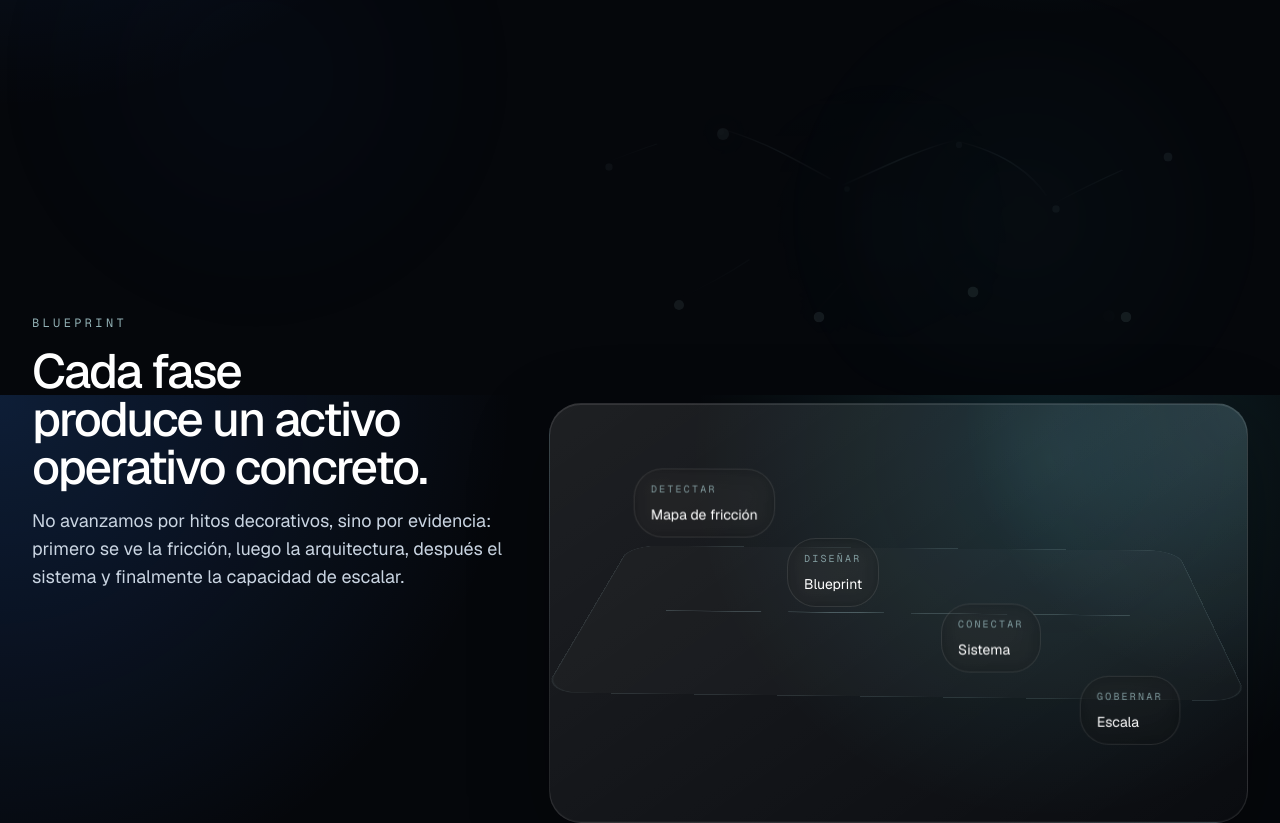
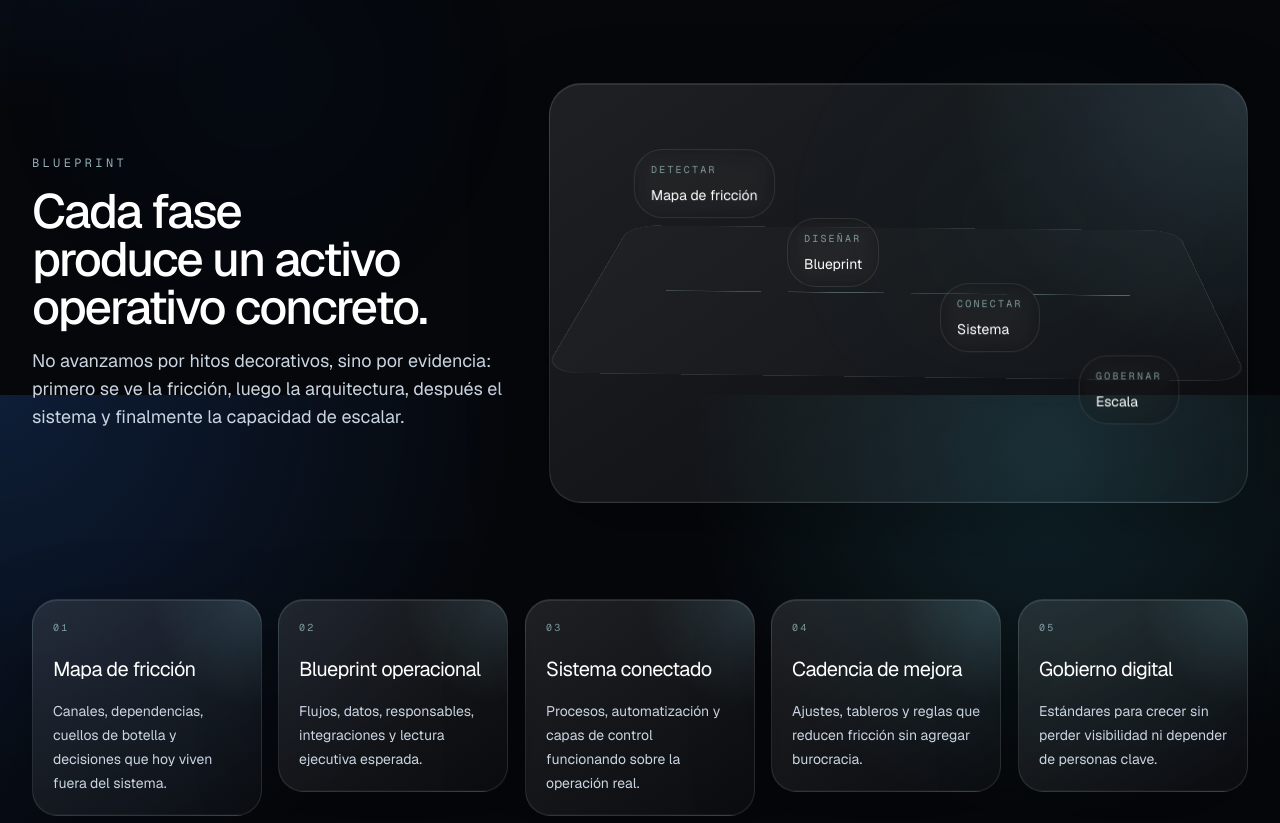
Before and after one commit to antoniobravocabanillas/vrilla.latam, a Next.js app: page /metodo in a window 1280 px wide. Shown: the part 405-1228 px from the top of the page. Built offline with nearby package versions, Linux system fonts and the light colour scheme.

Commit message:
Refine premium motion and visual cleanup

```diff
--- a/src/app/casos/page.tsx
+++ b/src/app/casos/page.tsx
@@ -1,8 +1,7 @@
 import { InteriorPage } from "@/components/interior-page";
 import { CaseEvidenceMatrix } from "@/components/interactive-systems";
-import { OperationalMesh } from "@/components/operational-mesh";
 import { CaseOperationsMap } from "@/components/platform-visuals";
-import { SectionHeading } from "@/components/ui-primitives";
+import { Reveal, SectionHeading } from "@/components/ui-primitives";
 
 export default function CasosPage() {
   return (
@@ -17,10 +16,9 @@ export default function CasosPage() {
           title="De capacidades técnicas dispersas a una operación interpretable."
           copy="La prueba no está en una interfaz bonita. Está en conectar campo, QA/QC, oficina, BI y dirección bajo una misma lógica operacional."
         />
-        <div className="relative">
-          <OperationalMesh variant="compact" className="absolute inset-0 opacity-35" />
+        <Reveal delay={0.08}>
           <CaseOperationsMap />
-        </div>
+        </Reveal>
       </section>
 
       <section className="container-shell grid gap-4 pb-24 lg:grid-cols-4">
@@ -29,11 +27,13 @@ export default function CasosPage() {
           ["QA/QC", "entregables auditables"],
           ["360°", "servicios + equipos + soporte"],
           ["Nacional", "cobertura operativa"],
-        ].map(([value, label]) => (
-          <article key={label} className="rounded-[1.6rem] border border-white/10 p-5 surface-panel">
+        ].map(([value, label], index) => (
+          <Reveal key={label} delay={index * 0.04}>
+            <article className="rounded-[1.6rem] border border-white/10 p-5 surface-panel">
               <p className="text-2xl tracking-[-0.03em]">{value}</p>
               <p className="mt-3 text-sm text-slate-400">{label}</p>
             </article>
+          </Reveal>
         ))}
       </section>
 
@@ -52,18 +52,22 @@ export default function CasosPage() {
               ["Operación", "Servicios técnicos, equipos, soporte y calibración coordinados en una sola arquitectura."],
               ["Trazabilidad", "Entregables, precisión y QA/QC convertidos en señales verificables."],
               ["Dirección", "Capacidad de leer avance, riesgo y cumplimiento sin perseguir información."],
-            ].map(([title, body]) => (
-              <article key={title} className="rounded-[1.5rem] border border-white/10 bg-black/20 p-5">
+            ].map(([title, body], index) => (
+              <Reveal key={title} delay={index * 0.04}>
+                <article className="rounded-[1.5rem] border border-white/10 bg-black/20 p-5">
                   <h2 className="text-xl tracking-[-0.03em]">{title}</h2>
                   <p className="mt-4 leading-7 text-slate-300">{body}</p>
                 </article>
+              </Reveal>
             ))}
           </div>
           <div className="mt-4 grid gap-4 md:grid-cols-3">
-            {["42 km controlados", "128 ha georreferenciadas", "0.8 mm de tolerancia"].map((item) => (
-              <div key={item} className="rounded-[1.5rem] border border-white/10 bg-black/20 p-5 text-slate-200">
+            {["42 km controlados", "128 ha georreferenciadas", "0.8 mm de tolerancia"].map((item, index) => (
+              <Reveal key={item} delay={index * 0.04}>
+                <div className="rounded-[1.5rem] border border-white/10 bg-black/20 p-5 text-slate-200">
                   {item}
                 </div>
+              </Reveal>
             ))}
           </div>
         </div>
--- a/src/app/globals.css
+++ b/src/app/globals.css
@@ -122,6 +122,27 @@
       inset 0 -1px 0 rgba(255, 255, 255, 0.035),
       0 24px 80px rgba(0, 0, 0, 0.32);
     backdrop-filter: blur(20px);
+    transition:
+      transform 900ms cubic-bezier(0.16, 1, 0.3, 1),
+      border-color 900ms cubic-bezier(0.16, 1, 0.3, 1),
+      box-shadow 900ms cubic-bezier(0.16, 1, 0.3, 1),
+      background 900ms cubic-bezier(0.16, 1, 0.3, 1);
+    will-change: transform;
+  }
+
+  @media (hover: hover) and (pointer: fine) {
+    .surface-panel:hover {
+      transform: translateY(-4px);
+      border-color: rgba(210, 247, 255, 0.18);
+      background:
+        linear-gradient(145deg, rgba(255, 255, 255, 0.13), rgba(255, 255, 255, 0.035)),
+        radial-gradient(circle at top right, rgba(165, 238, 255, 0.18), transparent 36%);
+      box-shadow:
+        inset 0 1px 0 rgba(255, 255, 255, 0.14),
+        inset 0 -1px 0 rgba(255, 255, 255, 0.04),
+        0 34px 110px rgba(0, 0, 0, 0.42),
+        0 0 70px rgba(111, 225, 255, 0.075);
+    }
   }
 
   .section-veil {
--- a/src/app/metodo/page.tsx
+++ b/src/app/metodo/page.tsx
@@ -1,9 +1,8 @@
 import { InteriorPage } from "@/components/interior-page";
 import { MethodScrollTrace } from "@/components/interactive-systems";
-import { OperationalMesh } from "@/components/operational-mesh";
 import { MethodBlueprint } from "@/components/platform-visuals";
 import { methodOutputs } from "@/components/site-data";
-import { SectionHeading } from "@/components/ui-primitives";
+import { Reveal, SectionHeading } from "@/components/ui-primitives";
 
 export default function MetodoPage() {
   return (
@@ -18,20 +17,21 @@ export default function MetodoPage() {
           title="Cada fase produce un activo operativo concreto."
           copy="No avanzamos por hitos decorativos, sino por evidencia: primero se ve la fricción, luego la arquitectura, después el sistema y finalmente la capacidad de escalar."
         />
-        <div className="relative">
-          <OperationalMesh variant="compact" className="absolute inset-0 opacity-[0.08]" />
+        <Reveal delay={0.08}>
           <MethodBlueprint />
-        </div>
+        </Reveal>
       </section>
 
       <section className="container-shell pb-24">
         <div className="grid gap-4 lg:grid-cols-5">
           {methodOutputs.map((item, index) => (
-            <article key={item.output} className="rounded-[1.6rem] border border-white/10 p-5 surface-panel">
+            <Reveal key={item.output} delay={index * 0.04}>
+              <article className="rounded-[1.6rem] border border-white/10 p-5 surface-panel">
                 <p className="font-mono text-[10px] uppercase tracking-[0.22em] text-cyan-100/55">0{index + 1}</p>
                 <h2 className="mt-5 text-xl tracking-[-0.03em]">{item.output}</h2>
                 <p className="mt-4 text-sm leading-6 text-slate-300">{item.detail}</p>
               </article>
+            </Reveal>
           ))}
         </div>
       </section>
@@ -52,11 +52,13 @@ export default function MetodoPage() {
               ["2", "Modelamos la operación objetivo, no solo las herramientas."],
               ["3", "Conectamos flujos, responsables y lectura ejecutiva."],
               ["4", "Instalamos reglas para escalar sin volver al caos."],
-            ].map(([number, copy]) => (
-              <div key={number} className="rounded-[1.5rem] border border-white/10 bg-black/20 p-5">
+            ].map(([number, copy], index) => (
+              <Reveal key={number} delay={index * 0.04}>
+                <div className="rounded-[1.5rem] border border-white/10 bg-black/20 p-5">
                   <p className="font-mono text-xs text-cyan-100/55">{number}</p>
                   <p className="mt-5 leading-7 text-slate-200">{copy}</p>
                 </div>
+              </Reveal>
             ))}
           </div>
         </div>
--- a/src/app/template.tsx
+++ b/src/app/template.tsx
@@ -1,17 +1,18 @@
 "use client";
 
-import { motion } from "framer-motion";
+import { motion, useReducedMotion } from "framer-motion";
 import { usePathname } from "next/navigation";
 
 export default function Template({ children }: { children: React.ReactNode }) {
   const pathname = usePathname();
+  const prefersReducedMotion = useReducedMotion();
 
   return (
     <motion.div
       key={pathname}
-      initial={false}
+      initial={prefersReducedMotion ? false : { opacity: 0.92, y: 12, filter: "blur(8px)" }}
       animate={{ opacity: 1, y: 0, filter: "blur(0px)" }}
-      transition={{ duration: 0.5, ease: [0.22, 1, 0.36, 1] }}
+      transition={{ duration: 0.72, ease: [0.16, 1, 0.3, 1] }}
     >
       {children}
     </motion.div>
--- a/src/components/ui-primitives.tsx
+++ b/src/components/ui-primitives.tsx
@@ -23,13 +23,20 @@ export function SectionHeading({
   copy?: string;
 }) {
   return (
-    <div className="max-w-3xl space-y-4">
+    <motion.div
+      initial={{ opacity: 0, y: 28, filter: "blur(10px)" }}
+      whileInView={{ opacity: 1, y: 0, filter: "blur(0px)" }}
+      viewport={{ once: true, amount: 0.24 }}
+      transition={{ duration: 0.9, ease: [0.16, 1, 0.3, 1] }}
+      className="max-w-3xl space-y-4"
+      style={{ willChange: "transform, opacity, filter" }}
+    >
       <Eyebrow>{eyebrow}</Eyebrow>
       <h2 className="text-balance text-3xl font-medium tracking-[-0.04em] text-white sm:text-4xl lg:text-5xl">
         {title}
       </h2>
       {copy ? <p className="max-w-2xl text-base leading-7 text-slate-300 sm:text-lg">{copy}</p> : null}
-    </div>
+    </motion.div>
   );
 }
 
@@ -44,11 +51,12 @@ export function Reveal({
 }) {
   return (
     <motion.div
-      initial={{ opacity: 1, y: 0 }}
-      whileInView={{ opacity: 1, y: 0 }}
-      viewport={{ once: true, amount: 0.2 }}
-      transition={{ duration: 0.7, delay, ease: [0.22, 1, 0.36, 1] }}
+      initial={{ opacity: 0, y: 34, scale: 0.985, filter: "blur(12px)" }}
+      whileInView={{ opacity: 1, y: 0, scale: 1, filter: "blur(0px)" }}
+      viewport={{ once: true, amount: 0.18 }}
+      transition={{ duration: 0.95, delay, ease: [0.16, 1, 0.3, 1] }}
       className={className}
+      style={{ willChange: "transform, opacity, filter" }}
     >
       {children}
     </motion.div>
```
Also changed, not shown: src/app/soluciones/page.tsx (+16 -10 lines). Lines whose indentation alone changed are shown as unchanged.
